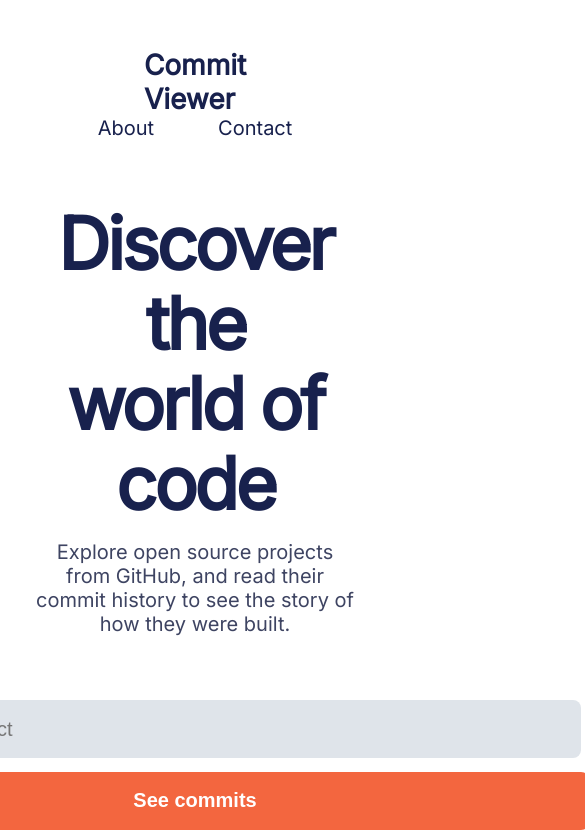
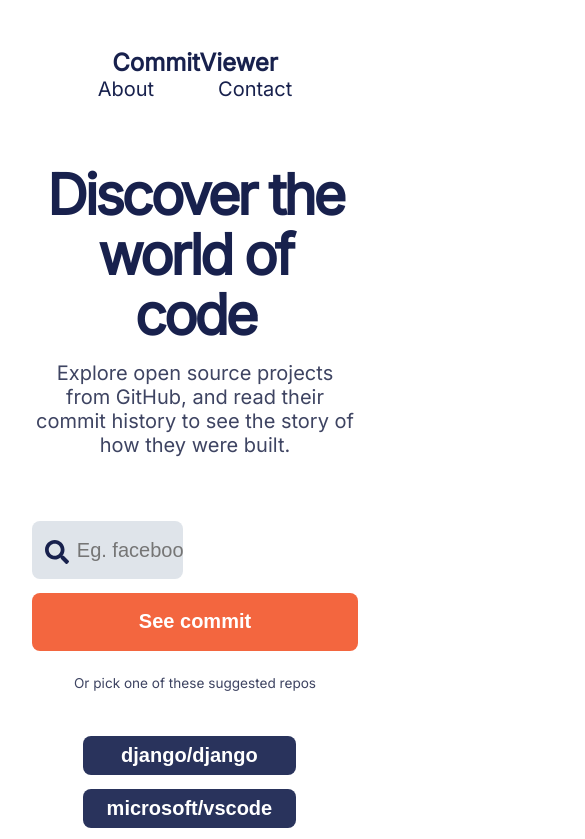
Before and after one commit to aagbotemi/liveable, a React (Create React App) app: page / in a window 390 px wide. Shown: the top 839 px of the page, 585 px wide, since content can reach past the window. Built offline with nearby package versions, Linux system fonts and the light colour scheme.

Commit message:
homepage made responsive and reuseable components were used

```diff
--- a/src/Pages/Home/index.jsx
+++ b/src/Pages/Home/index.jsx
@@ -3,11 +3,14 @@ import React, { useState } from "react";
 import "./styles.scss"
 import {FaSearch} from 'react-icons/fa';
 import { Link } from "react-router-dom";
+import TextInput from "../../components/TextInput";
+import Button from "../../components/Button";
 
 const URL = "https://api.github.com"
 
 const Home = () => {
     const [org, setOrg] = useState("");
+    const [result, setResult] = useState([])
     const [loading, setLoading] = useState(false);
 
     const handleSubmit = async(e) => {
@@ -16,7 +19,7 @@ const Home = () => {
 
         try {
             const response = await axios.get(`${URL}/orgs/${org}/repos`);
-            setOrg(response);
+            setResult(response);
             setLoading(false);
             console.log(response)
         } catch (error) {
@@ -35,20 +38,20 @@ const Home = () => {
         )
     }
 
-    if (org) {
-        return (
-            <>
-                <div className="result">
-                    org is here
-                </div>
-            </>
-        )
-    }
+    // if (result) {
+    //     return (
+    //         <>
+    //             <div className="result">
+    //                 result is here
+    //             </div>
+    //         </>
+    //     )
+    // }
 
     return (
         <>
             <div className="header_container">
-            <h1>Commit Viewer</h1>
+            <h1>CommitViewer</h1>
             <ul>
                 <li>
                     <Link to="/">About</Link>
@@ -63,7 +66,8 @@ const Home = () => {
 
             <form onSubmit={handleSubmit}>
                 <div className="form_input">
-                    <input
+                    <TextInput
+                        className="search_input"
                         type="text"
                         placeholder="Eg. facebook/react"
                         onChange={e => setOrg(e.target.value)}
@@ -71,7 +75,11 @@ const Home = () => {
                     <FaSearch className="icon"/>
                 </div>
 
-                <button type="submit" className="submit_btn">See commits</button>
+                <Button
+                    label="See commit"
+                    type="submit"
+                    className="submit_btn"
+                />
             </form>
 
             <span className="suggestion">Or pick one of these suggested repos</span>
--- a/src/Pages/Home/styles.scss
+++ b/src/Pages/Home/styles.scss
@@ -4,7 +4,6 @@
     justify-content: space-between;
     max-width: 2500px;
     padding: 3rem 9.0625rem 4rem;
-    // flex-direction: column;
 
     h1 {
         font-size: 1.75rem;
@@ -31,13 +30,6 @@
                 text-decoration: none;
             }
         }
-    }
-}
-
-$breakpoint-tablet: 768px;
-@media (max-width: $breakpoint-tablet) {
-    .header_container {
-        flex-direction: column;
     }
 }
 
@@ -75,9 +67,9 @@ $breakpoint-tablet: 768px;
             position: relative;
             margin-right: .5rem;
 
-            input {
+            .search_input {
                 font-size: 20px;
-                width: calc(100vh - 4rem);
+                width: calc(55vw - 4rem);
                 height: 3.625rem;
                 font-size: 1.25rem;
                 padding-left: 2.8rem;
@@ -122,7 +114,7 @@ $breakpoint-tablet: 768px;
 
         button {
             margin-right: .7rem;
-            padding: .1rem 1rem;
+            padding: .5rem;
 
             color: #FFFFFF;
             background-color: #29335C;
@@ -131,33 +123,60 @@ $breakpoint-tablet: 768px;
             font-weight: 600;
             border: 0;
             font-size: 1.25rem;
-            height: 3.625rem;
         }
     }
 
 
 }
 
+$breakpoint-tablet: 768px;
+@media (max-width: $breakpoint-tablet) {
+    .header_container {
+        flex-direction: column;
+        padding: 3rem 6.0625rem 4rem;
 
-$breakpoint-tablet: 950px;
-@media (max-width: $breakpoint-tablet) {
+        h1 {
+            font-size: 1.5rem;
+        }
+    }
+
+    .home_container {
+        h1 {
+            font-size: 3.5rem;
+            line-height: 60px;
+        }
+    }
+
     form {
         flex-direction: column;
     }
 
-    button {
+    .submit_btn {
         margin-top: 0.85rem;
+        width: calc(100vw - 4rem);
     }
 
     input {
         max-width: 100%;
     }
 
-    button {
-        max-width: 100%;
-    }
 
     .repository {
-        display: grid;
+        flex-direction: column;
+
+        button {
+            margin-top: 0.85rem;
+        }
     }
 }
+
+$breakpoint-max-tablet: 850px;
+@media (max-width: $breakpoint-max-tablet) {
+    .repository {
+        flex-direction: column;
+
+        button {
+            margin-top: 0.85rem;
+        }
+    }
+}
--- /dev/null
+++ b/src/components/Button.jsx
@@ -0,0 +1,13 @@
+import React from 'react'
+
+const Button = ({ type, className, label }) => {
+    return (
+        <div>
+            <button type={type} className={className}>
+                {label}
+            </button>
+        </div>
+    )
+}
+
+export default Button
--- /dev/null
+++ b/src/components/TextInput.jsx
@@ -0,0 +1,16 @@
+import React from 'react'
+
+const TextInput = ({ type, onChange, placeholder, className }) => {
+    return (
+        <div>
+            <input
+                type={type}
+                className={className}
+                placeholder={placeholder}
+                onChange={onChange}
+            />
+        </div>
+    )
+}
+
+export default TextInput
```
Also changed, not shown: src/App.js (+3 -4 lines).
